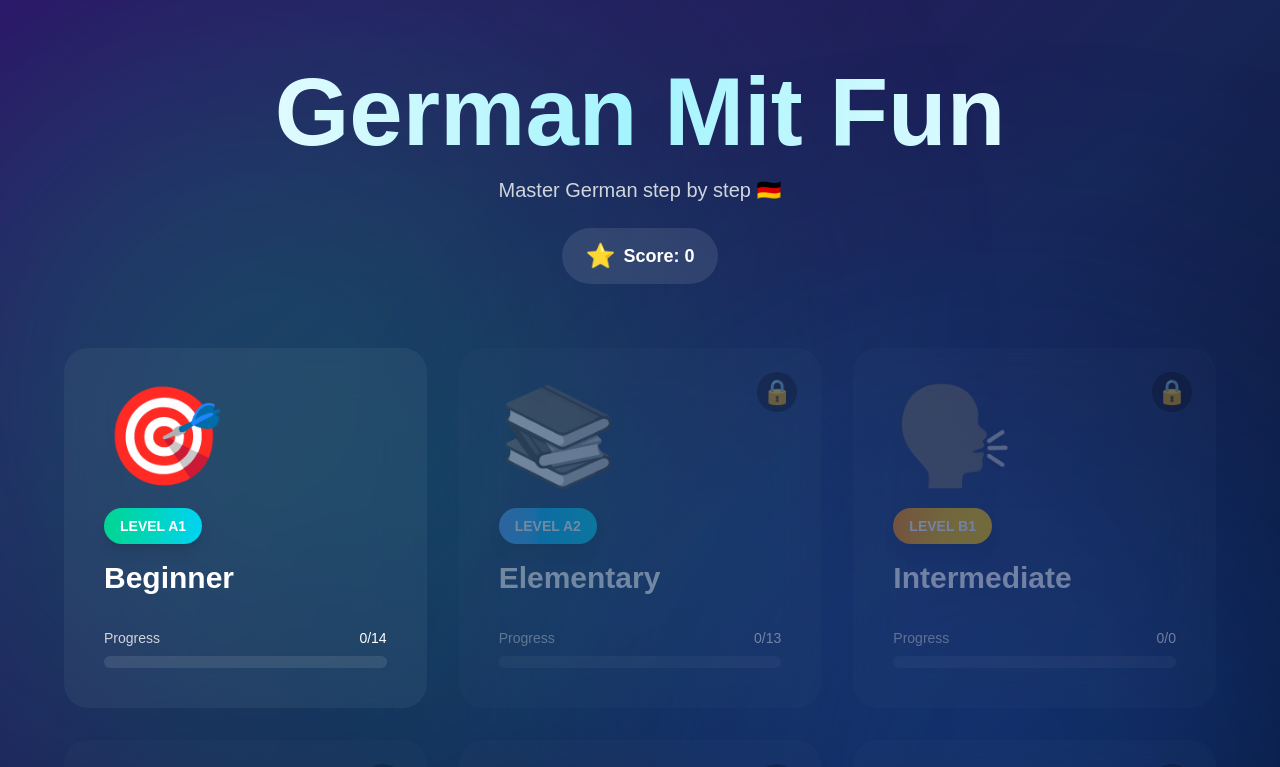
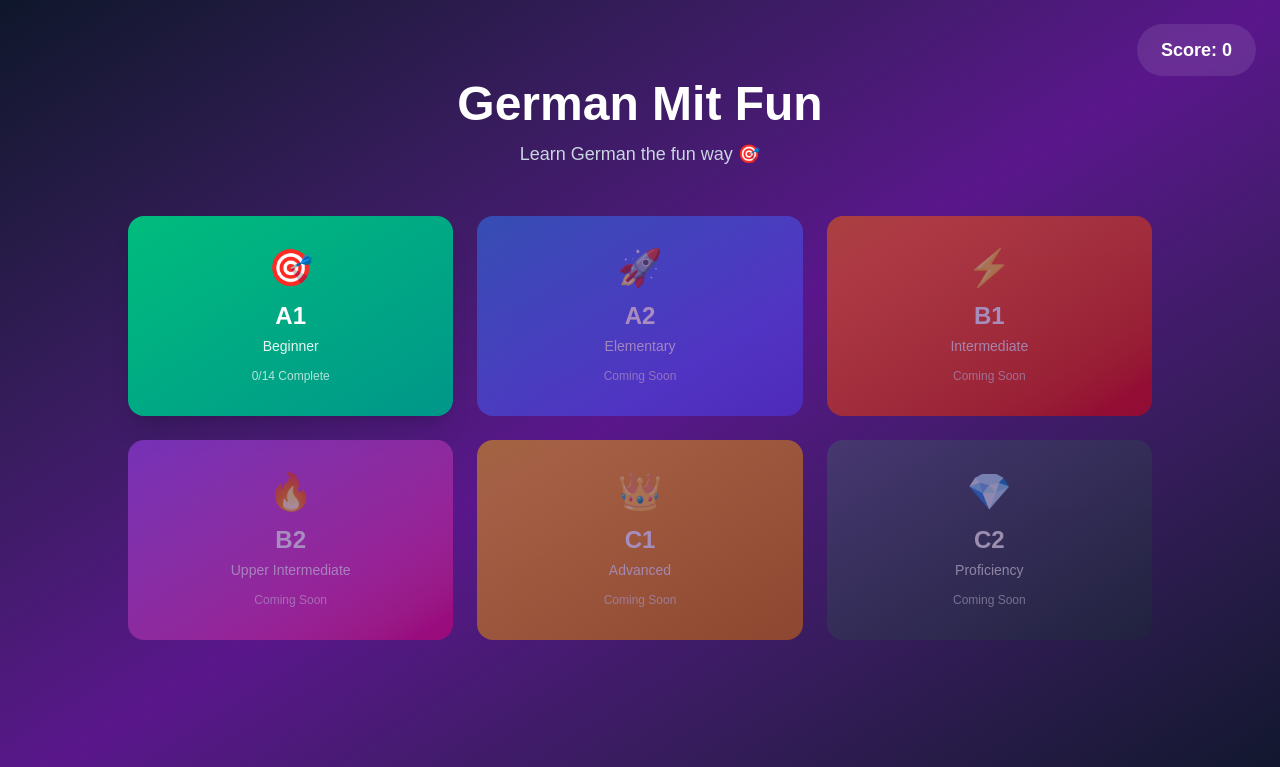
Before and after one commit to syedfoodc-png/German-mit-fun, a Next.js app: page / in a window 1280 px wide. Shown: the top 767 px of the page. Built offline with nearby package versions, Linux system fonts and the light colour scheme.

Commit message:
Add German mit fun dashboard with a1-ce levels + smaller card UI

```diff
--- a/app/page.tsx
+++ b/app/page.tsx
@@ -1,7 +1,6 @@
 'use client';
-import { useState } from 'react';
 
-// A1 Components
+import { useState, useEffect } from 'react';
 import Lesson0 from '../components/lesson0';
 import Lesson1 from '../components/lesson1';
 import Lesson2 from '../components/lesson2';
@@ -16,190 +15,192 @@ import Lesson10 from '../components/lesson10';
 import Lesson11 from '../components/lesson11';
 import Lesson12 from '../components/lesson12';
 import Lesson13 from '../components/lesson13';
-import A1Certificate from '../components/Certificate';
+import Certificate from '../components/Certificate';
 
-// A2 Components
-import A2Lesson1 from '../components/A2/Lesson1';
-import A2Lesson2 from '../components/A2/Lesson2';
-import A2Lesson3 from '../components/A2/Lesson3';
-import A2Lesson4 from '../components/A2/Lesson4';
-import A2Lesson5 from '../components/A2/Lesson5';
-import A2Lesson6 from '../components/A2/Lesson6';
-import A2Lesson7 from '../components/A2/Lesson7';
-import A2Lesson8 from '../components/A2/Lesson8';
-import A2Lesson9 from '../components/A2/Lesson9';
-import A2Lesson10 from '../components/A2/Lesson10';
-import A2Lesson11 from '../components/A2/Lesson11';
-import A2Lesson12 from '../components/A2/Lesson12';
-import A2Lesson13 from '../components/A2/Lesson13';
+// A1 ke 14 lessons ke naam - yaha edit karna hai
+const a1LessonNames = [
+  'Alphabet - A to Z', // Lesson 0
+  'Greetings & Hallo', // Lesson 1
+  'Numbers 1-20', // Lesson 2
+  'Pronunciation', // Lesson 3
+  'Family Members', // Lesson 4
+  'Days & Months', // Lesson 5
+  'Colors', // Lesson 6
+  'Common Verbs', // Lesson 7
+  'Food & Drinks', // Lesson 8
+  'Shopping', // Lesson 9
+  'Time & Clock', // Lesson 10
+  'Directions', // Lesson 11
+  'Weather', // Lesson 12
+  'Travel Basics' // Lesson 13
+];
 
-type LevelKey = 'A1' | 'A2' | 'B1' | 'B2' | 'C1' | 'C2';
-
-const levels: Record<LevelKey, { name: string; emoji: string; lessons: number; gradient: string }> = {
-  A1: { name: 'Beginner', emoji: '🎯', lessons: 14, gradient: 'from-emerald-400 via-teal-400 to-cyan-400' },
-  A2: { name: 'Elementary', emoji: '📚', lessons: 13, gradient: 'from-blue-400 via-sky-400 to-cyan-400' },
-  B1: { name: 'Intermediate', emoji: '🗣️', lessons: 0, gradient: 'from-orange-400 via-amber-400 to-yellow-400' },
-  B2: { name: 'Upper Int', emoji: '💬', lessons: 0, gradient: 'from-rose-400 via-pink-400 to-fuchsia-400' },
-  C1: { name: 'Advanced', emoji: '🎓', lessons: 0, gradient: 'from-purple-400 via-violet-400 to-indigo-400' },
-  C2: { name: 'Mastery', emoji: '👑', lessons: 0, gradient: 'from-indigo-400 via-purple-400 to-pink-400' },
-};
-
-const a1LessonNames = ['Intro', 'Lesson 1', 'Lesson 2', 'Lesson 3', 'Lesson 4', 'Lesson 5', 'Lesson 6', 'Lesson 7', 'Lesson 8', 'Lesson 9', 'Lesson 10', 'Lesson 11', 'Lesson 12', 'Lesson 13'];
-const a2LessonNames = ['Lesson 1', 'Lesson 2', 'Lesson 3', 'Lesson 4', 'Lesson 5', 'Lesson 6', 'Lesson 7', 'Lesson 8', 'Lesson 9', 'Lesson 10', 'Lesson 11', 'Lesson 12', 'Lesson 13'];
+// Saare lesson components array me
+const a1Lessons = [
+  Lesson0, Lesson1, Lesson2, Lesson3, Lesson4,
+  Lesson5, Lesson6, Lesson7, Lesson8, Lesson9,
+  Lesson10, Lesson11, Lesson12, Lesson13
+];
 
 export default function Home() {
-  const [view, setView] = useState<'dashboard' | 'lessons' | 'lesson'>('dashboard');
-  const [activeLevel, setActiveLevel] = useState<LevelKey>('A1');
-  const [activeLessonIndex, setActiveLessonIndex] = useState<number>(0);
+  const [view, setView] = useState<'levels' | 'lessons' | 'lesson'>('levels');
+  const [activeLevel, setActiveLevel] = useState<string>('A1');
   const [score, setScore] = useState(0);
-  const [completedLessons, setCompletedLessons] = useState<Record<LevelKey, number>>({A1: 0, A2: 0, B1: 0, B2: 0, C1: 0, C2: 0});
+  const [completedLessons, setCompletedLessons] = useState(0);
+  const [activeLessonIndex, setActiveLessonIndex] = useState(0);
 
-  const handleLessonComplete = () => {
-    setCompletedLessons(prev => ({...prev, [activeLevel]: prev[activeLevel] + 1 }));
-    setScore(prev => prev + 10);
+  // Lesson complete hone pe score + next lesson unlock
+  const handleLessonComplete = (points: number) => {
+    setScore(score + points);
+    if (completedLessons < a1Lessons.length - 1) {
+      setCompletedLessons(completedLessons + 1);
+    }
     setView('lessons');
   };
 
-  if (view === 'lesson') {
-    if (activeLevel === 'A1') {
-      const a1Components = [<Lesson0 onComplete={handleLessonComplete} />, <Lesson1 onComplete={handleLessonComplete} />, <Lesson2 onComplete={handleLessonComplete} />, <Lesson3 onComplete={handleLessonComplete} />, <Lesson4 onComplete={handleLessonComplete} />, <Lesson5 onComplete={handleLessonComplete} />, <Lesson6 onComplete={handleLessonComplete} />, <Lesson7 onComplete={handleLessonComplete} />, <Lesson8 onComplete={handleLessonComplete} />, <Lesson9 onComplete={handleLessonComplete} />, <Lesson10 onComplete={handleLessonComplete} />, <Lesson11 onComplete={handleLessonComplete} />, <Lesson12 onComplete={handleLessonComplete} />, <Lesson13 onComplete={handleLessonComplete} />];
-
-      if (activeLessonIndex >= 14) {
-        // CERTIFICATE - dono prop bhej diye taaki error na aaye
-        return <A1Certificate score={score} onBack={() => setView('dashboard')} onClick={() => setView('dashboard')} />;
-      }
-
+  // Certificate dikhane ka logic
+  if (activeLevel === 'A1' && completedLessons >= a1Lessons.length) {
     return (
-        <div>
-          <button onClick={() => setView('lessons')} className="fixed top-4 left-4 z-50 bg-black/50 backdrop-blur text-white px-4 py-2 rounded-xl">← Back</button>
-          {a1Components[activeLessonIndex]}
-        </div>
+      <Certificate
+        score={score}
+        onBack={() => {
+          setView('levels');
+          setActiveLevel('');
+        }}
+      />
     );
   }
 
-    if (activeLevel === 'A2') {
-      const a2Components = [<A2Lesson1 onComplete={handleLessonComplete} />, <A2Lesson2 onComplete={handleLessonComplete} />, <A2Lesson3 onComplete={handleLessonComplete} />, <A2Lesson4 onComplete={handleLessonComplete} />, <A2Lesson5 onComplete={handleLessonComplete} />, <A2Lesson6 onComplete={handleLessonComplete} />, <A2Lesson7 onComplete={handleLessonComplete} />, <A2Lesson8 onComplete={handleLessonComplete} />, <A2Lesson9 onComplete={handleLessonComplete} />, <A2Lesson10 onComplete={handleLessonComplete} />, <A2Lesson11 onComplete={handleLessonComplete} />, <A2Lesson12 onComplete={handleLessonComplete} />, <A2Lesson13 onComplete={handleLessonComplete} />];
-
-      if (activeLessonIndex >= 13) {
+  // Lesson component kholne ka logic
+  if (view === 'lesson') {
+    const CurrentLesson = a1Lessons[activeLessonIndex];
     return (
-          <div className="min-h-screen bg-gradient-to-br from-blue-600 to-cyan-600 flex items-center justify-center p-8">
-            <div className="bg-white rounded-3xl p-12 text-center shadow-2xl max-w-md">
-              <div className="text-8xl mb-4">🎉</div>
-              <h2 className="text-4xl font-black text-slate-900 mb-2">A2 Level Complete!</h2>
-              <p className="text-slate-600 text-xl mb-6">Final Score: {score}</p>
-              <button onClick={() => setView('dashboard')} className="w-full bg-slate-900 text-white px-8 py-4 rounded-2xl font-bold hover:scale-105 transition">Back to Dashboard</button>
-            </div>
-          </div>
+      <CurrentLesson onComplete={handleLessonComplete} />
     );
   }
 
   return (
-        <div>
-          <button onClick={() => setView('lessons')} className="fixed top-4 left-4 z-50 bg-black/50 backdrop-blur text-white px-4 py-2 rounded-xl">← Back</button>
-          {a2Components[activeLessonIndex]}
+    <div className="min-h-screen bg-gradient-to-br from-slate-900 via-purple-900 to-slate-900 p-8">
+
+      {/* Score Pill - Upar right me */}
+      <div className="fixed top-6 right-6 bg-white/10 backdrop-blur border-white/20 rounded-full px-6 py-3">
+        <span className="text-white font-bold text-lg">Score: {score}</span>
       </div>
-      );
-    }
-  }
 
-  if (view === 'lessons') {
-    const levelData = levels[activeLevel];
-    const completed = completedLessons[activeLevel];
-    const progress = (completed / levelData.lessons) * 100;
-    const lessonNames = activeLevel === 'A1'? a1LessonNames : a2LessonNames;
+      {/* LEVELS SCREEN */}
+  {view === 'levels' && (
+  <div className="max-w-5xl mx-auto text-center pt-12">
+    <h1 className="text-5xl font-black text-white mb-3">German Mit Fun</h1>
+    <p className="text-slate-300 text-lg mb-12">Learn German the fun way 🎯</p>
+
+    <div className="grid grid-cols-1 md:grid-cols-3 gap-6">
+
+      {/* A1 Card - Chota size */}
+      <div
+        onClick={() => {setActiveLevel('A1'); setView('lessons');}}
+        className="bg-gradient-to-br from-emerald-500 to-teal-600 p-8 rounded-2xl cursor-pointer hover:scale-105 hover:-translate-y-1 transition-all duration-300 shadow-xl"
+      >
+        <div className="text-4xl mb-3">🎯</div>
+        <h2 className="text-2xl font-black text-white mb-1">A1</h2>
+        <p className="text-white/90 text-sm">Beginner</p>
+        <p className="text-white/70 text-xs mt-3">{completedLessons}/14 Complete</p>
+      </div>
+
+      {/* A2 Card */}
+      <div className="bg-gradient-to-br from-blue-500 to-indigo-600 p-8 rounded-2xl opacity-50 cursor-not-allowed">
+        <div className="text-4xl mb-3">🚀</div>
+        <h2 className="text-2xl font-black text-white mb-1">A2</h2>
+        <p className="text-white/90 text-sm">Elementary</p>
+        <p className="text-white/70 text-xs mt-3">Coming Soon</p>
+      </div>
+
+      {/* B1 Card */}
+      <div className="bg-gradient-to-br from-orange-500 to-red-600 p-8 rounded-2xl opacity-50 cursor-not-allowed">
+        <div className="text-4xl mb-3">⚡</div>
+        <h2 className="text-2xl font-black text-white mb-1">B1</h2>
+        <p className="text-white/90 text-sm">Intermediate</p>
+        <p className="text-white/70 text-xs mt-3">Coming Soon</p>
+      </div>
+
+      {/* B2 Card */}
+      <div className="bg-gradient-to-br from-purple-500 to-pink-600 p-8 rounded-2xl opacity-50 cursor-not-allowed">
+        <div className="text-4xl mb-3">🔥</div>
+        <h2 className="text-2xl font-black text-white mb-1">B2</h2>
+        <p className="text-white/90 text-sm">Upper Intermediate</p>
+        <p className="text-white/70 text-xs mt-3">Coming Soon</p>
+      </div>
+
+      {/* C1 Card */}
+      <div className="bg-gradient-to-br from-yellow-500 to-amber-600 p-8 rounded-2xl opacity-50 cursor-not-allowed">
+        <div className="text-4xl mb-3">👑</div>
+        <h2 className="text-2xl font-black text-white mb-1">C1</h2>
+        <p className="text-white/90 text-sm">Advanced</p>
+        <p className="text-white/70 text-xs mt-3">Coming Soon</p>
+      </div>
+
+      {/* C2 Card */}
+      <div className="bg-gradient-to-br from-slate-600 to-gray-800 p-8 rounded-2xl opacity-50 cursor-not-allowed">
+        <div className="text-4xl mb-3">💎</div>
+        <h2 className="text-2xl font-black text-white mb-1">C2</h2>
+        <p className="text-white/90 text-sm">Proficiency</p>
+        <p className="text-white/70 text-xs mt-3">Coming Soon</p>
+      </div>
+
+    </div>
+  </div>
+)}
+
+      {/* LESSONS LIST SCREEN - Yaha naam dikhenge */}
+      {view === 'lessons' && (
+        <div className="max-w-3xl mx-auto pt-20">
+          <button
+            onClick={() => setView('levels')}
+            className="text-white/70 hover:text-white mb-8 text-lg"
+          >
+            ← Back to Levels
+          </button>
+
+          <h2 className="text-5xl font-black text-white mb-4 text-center">A1 - Beginner</h2>
+          <p className="text-slate-300 text-center mb-12">Complete lessons one by one</p>
+
+          <div className="grid grid-cols-1 gap-4">
+            {a1LessonNames.map((lessonName, index) => {
+              const isCompleted = index < completedLessons;
+              const isCurrent = index === completedLessons;
+              const isLocked = index > completedLessons;
 
               return (
-      <div className="min-h-screen relative overflow-hidden">
-        <div className="absolute inset-0 bg-gradient-to-br from-violet-950 via-blue-950 to-slate-950"></div>
-        <div className="relative z-10 p-6 md:p-12">
-          <button onClick={() => setView('dashboard')} className="text-white/70 hover:text-white mb-8 text-lg">← Back to Levels</button>
-
-          <div className="text-center mb-12">
-            <div className="text-7xl mb-4">{levelData.emoji}</div>
-            <h1 className="text-5xl font-black text-white mb-2">Level {activeLevel}</h1>
-            <p className="text-xl text-gray-400 mb-6">{levelData.name}</p>
-            <div className="max-w-md mx-auto">
-              <div className="flex justify-between text-white mb-2">
-                <span>Progress</span>
-                <span>{completed}/{levelData.lessons} Lessons</span>
-              </div>
-              <div className="bg-white/10 rounded-full h-3 overflow-hidden">
-                <div className={`h-3 rounded-full bg-gradient-to-r ${levelData.gradient}`} style={{ width: `${progress}%` }}></div>
-              </div>
-            </div>
-          </div>
-
-          <div className="grid grid-cols-1 md:grid-cols-2 gap-4 max-w-3xl mx-auto">
-            {lessonNames.map((lessonName, index) => {
-              const isCompleted = index < completed;
-              const isCurrent = index === completed;
-              const isLocked = index > completed;
-
-              return (
-                <div key={index} onClick={() => {if (!isLocked) {setActiveLessonIndex(index); setView('lesson');}}}
-                  className={`p-6 rounded-2xl border backdrop-blur ${isCompleted? 'bg-emerald-500/20 border-emerald-500/50 cursor-pointer hover:scale-105' : ''} ${isCurrent? 'bg-cyan-500/20 border-cyan-500/50 cursor-pointer hover:scale-105 animate-pulse' : ''} ${isLocked? 'bg-white/5 border-white/10 opacity-50 cursor-not-allowed' : ''} transition-all duration-300`}>
+                <div
+                  key={index}
+                  onClick={() => {
+                    if (!isLocked) {
+                      setActiveLessonIndex(index);
+                      setView('lesson');
+                    }
+                  }}
+                  className={`p-6 rounded-2xl border backdrop-blur transition-all duration-300 ${
+                    isCompleted
+                     ? 'bg-emerald-500/20 border-emerald-500/50 cursor-pointer hover:scale-105'
+                      : ''
+                  } ${
+                    isCurrent
+                     ? 'bg-cyan-500/20 border-cyan-500/50 cursor-pointer hover:scale-105 animate-pulse shadow-[0_0_30px_rgba(56,189,248,0.5)]'
+                      : ''
+                  } ${
+                    isLocked
+                     ? 'bg-white/5 border-white/10 opacity-50 cursor-not-allowed'
+                      : ''
+                  }`}
+                >
                   <div className="flex items-center justify-between">
                     <div>
-                      <div className="text-white/50 text-sm mb-1">Lesson {index}</div>
-                      <div className="text-white font-bold text-lg">{lessonName}</div>
+                      <div className="text-white/50 text-xs mb-1">Lesson {index}</div>
+                      <div className="text-white font-bold text-xl">{lessonName}</div>
                     </div>
-                    <div className="text-3xl">{isCompleted && '✅'}{isCurrent && '▶️'}{isLocked && '🔒'}</div>
-                  </div>
-                </div>
-              );
-            })}
-          </div>
-
-          {completed >= levelData.lessons && (
-            <div className="text-center mt-12">
-              <button onClick={() => {setActiveLessonIndex(levelData.lessons); setView('lesson');}} className="bg-gradient-to-r from-yellow-500 to-orange-500 text-white px-12 py-4 rounded-2xl font-bold text-xl hover:scale-105 transition">
-                {activeLevel === 'A1'? 'Get Certificate 🏆' : 'Complete Level 🎉'}
-              </button>
-            </div>
-          )}
-        </div>
-      </div>
-    );
-  }
-
-  return (
-    <div className="min-h-screen relative overflow-hidden">
-      <div className="absolute inset-0 bg-black">
-        <div className="absolute inset-0 bg-gradient-to-br from-violet-950 via-blue-950 to-slate-950"></div>
-        <div className="absolute top-10 -left-20 w-[700px] h-[700px] bg-emerald-500/40 rounded-full blur-[180px] animate-pulse"></div>
-        <div className="absolute bottom-10 -right-20 w-[700px] h-[700px] bg-blue-500/40 rounded-full blur-[180px] animate-pulse"></div>
-      </div>
-      <div className="relative z-10 p-6 md:p-16">
-        <div className="text-center mb-16">
-          <h1 className="text-7xl md:text-8xl font-black text-transparent bg-clip-text bg-gradient-to-r from-white via-cyan-200 to-white mb-4">German Mit Fun</h1>
-          <p className="text-xl text-gray-300 font-medium mb-6">Master German step by step 🇩🇪</p>
-          <div className="inline-flex items-center gap-2 bg-white/10 backdrop-blur-md px-6 py-3 rounded-full">
-            <span className="text-yellow-400 text-2xl">⭐</span>
-            <span className="text-white font-bold text-lg">Score: {score}</span>
-          </div>
-        </div>
-        <div className="grid grid-cols-1 md:grid-cols-2 lg:grid-cols-3 gap-8 max-w-7xl mx-auto">
-          {Object.entries(levels).map(([key, data]) => {
-            const levelKey = key as LevelKey;
-            const isUnlocked = levelKey === 'A1' || completedLessons['A1'] >= 5;
-            const completed = completedLessons[levelKey];
-            const progress = data.lessons > 0? (completed / data.lessons) * 100 : 0;
-            return (
-              <div key={key} onClick={() => {if (isUnlocked) {setActiveLevel(levelKey); setView('lessons');}}}
-                className={`relative group bg-white/5 backdrop-blur-xl rounded-3xl p-10 border-white/10 ${isUnlocked? 'hover:border-white/40 hover:shadow-[0_0_50px_rgba(56,189,248,0.3)] hover:-translate-y-2 cursor-pointer' : 'opacity-40 cursor-not-allowed'} transition-all duration-300`}>
-                {!isUnlocked && <div className="absolute top-6 right-6 text-2xl bg-black/50 backdrop-blur rounded-full w-10 h-10 flex items-center justify-center">🔒</div>}
-                <div className={`text-8xl mb-6 ${!isUnlocked && 'grayscale'}`}>{data.emoji}</div>
-                <div className={`inline-block px-4 py-1.5 rounded-full bg-gradient-to-r ${data.gradient} mb-4 shadow-lg`}>
-                  <span className="text-white font-black text-sm">LEVEL {key}</span>
-                </div>
-                <h2 className={`text-3xl font-black text-white mb-2 ${!isUnlocked && 'text-gray-500'}`}>{data.name}</h2>
-                <div className="mt-8">
-                  <div className="flex justify-between text-sm text-gray-300 mb-2 font-medium">
-                    <span>Progress</span>
-                    <span className="text-white">{completed}/{data.lessons}</span>
-                  </div>
-                  <div className="bg-white/10 rounded-full h-3 overflow-hidden">
-                    <div className={`h-3 rounded-full bg-gradient-to-r ${data.gradient}`} style={{ width: `${progress}%` }}></div>
+                    <div className="text-4xl">
+                      {isCompleted && '✅'}
+                      {isCurrent && '▶️'}
+                      {isLocked && '🔒'}
                     </div>
                   </div>
                 </div>
@@ -207,6 +208,7 @@ export default function Home() {
             })}
           </div>
         </div>
+      )}
     </div>
   );
 }
```
Lines whose indentation alone changed are shown as unchanged.
